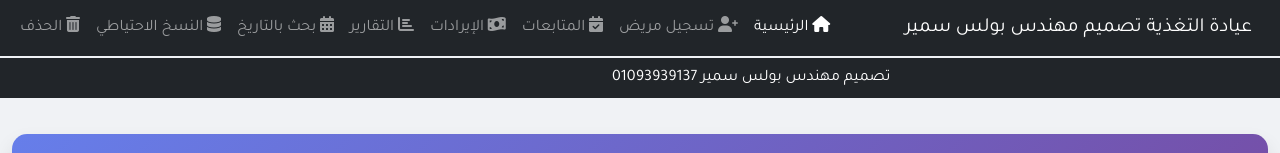
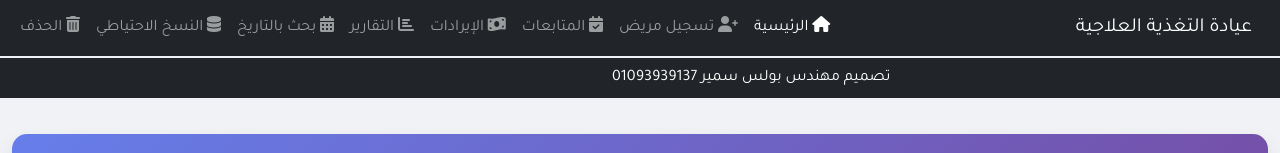
Before and after one commit to boles2025/clinicnew, a plain HTML site: page index.html in a window 1280 px wide. Shown: the top 153 px of the page. Drawn offline with nearby package versions, Linux system fonts and the light colour scheme.

Commit message:
Update index.html

```diff
--- a/index.html
+++ b/index.html
@@ -65,7 +65,7 @@
 <body class="home-page">
     <nav class="navbar navbar-expand-lg navbar-dark bg-dark fixed-top">
         <div class="container-fluid">
-            <a class="navbar-brand" href="index.html">عيادة التغذية تصميم مهندس بولس سمير</a>
+            <a class="navbar-brand" href="index.html">عيادة التغذية العلاجية </a>
             <button class="navbar-toggler" type="button" data-bs-toggle="collapse" data-bs-target="#navbarNav"><span class="navbar-toggler-icon"></span></button>
             <div class="collapse navbar-collapse" id="navbarNav">
                 <ul class="navbar-nav me-auto mb-2 mb-lg-0">
```
